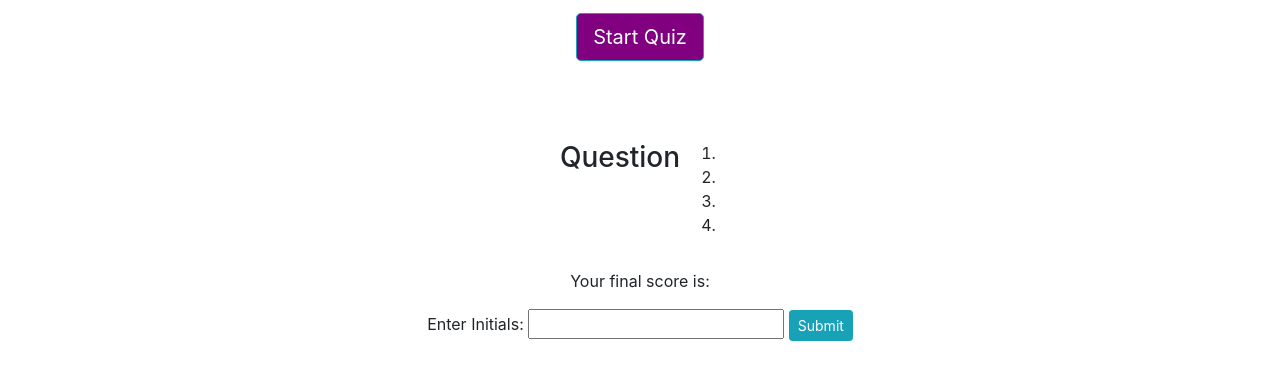
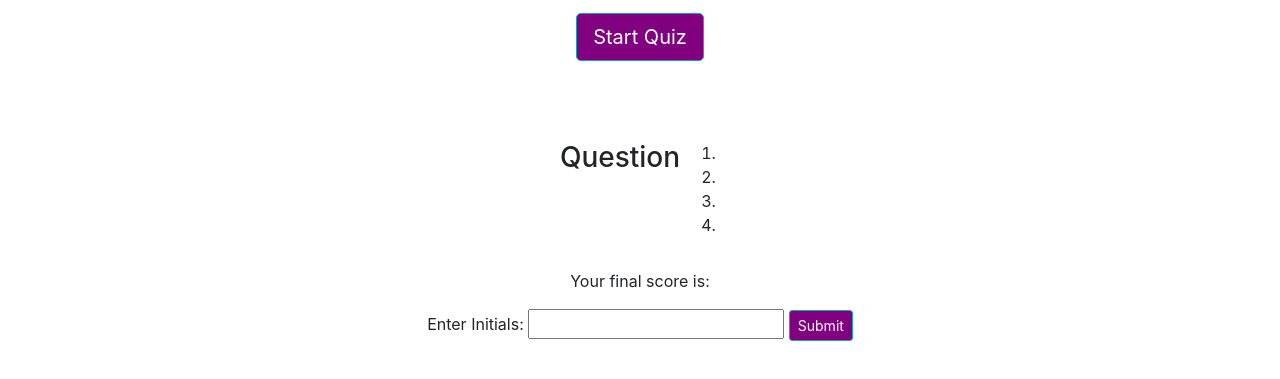
Before and after one commit to pangsua26/homework4_codequiz, a plain HTML site: page index.html in a window 1280 px wide. Shown: the part 195-574 px from the top of the page. Drawn offline with nearby package versions, Linux system fonts and the light colour scheme.

Commit message:
added color to submit button

```diff
--- a/assets/style.css
+++ b/assets/style.css
@@ -5,3 +5,7 @@ a {
 #startBtn {
     background-color: purple;
 }
+
+#submitbtn {
+    background-color: purple;
+}
```
